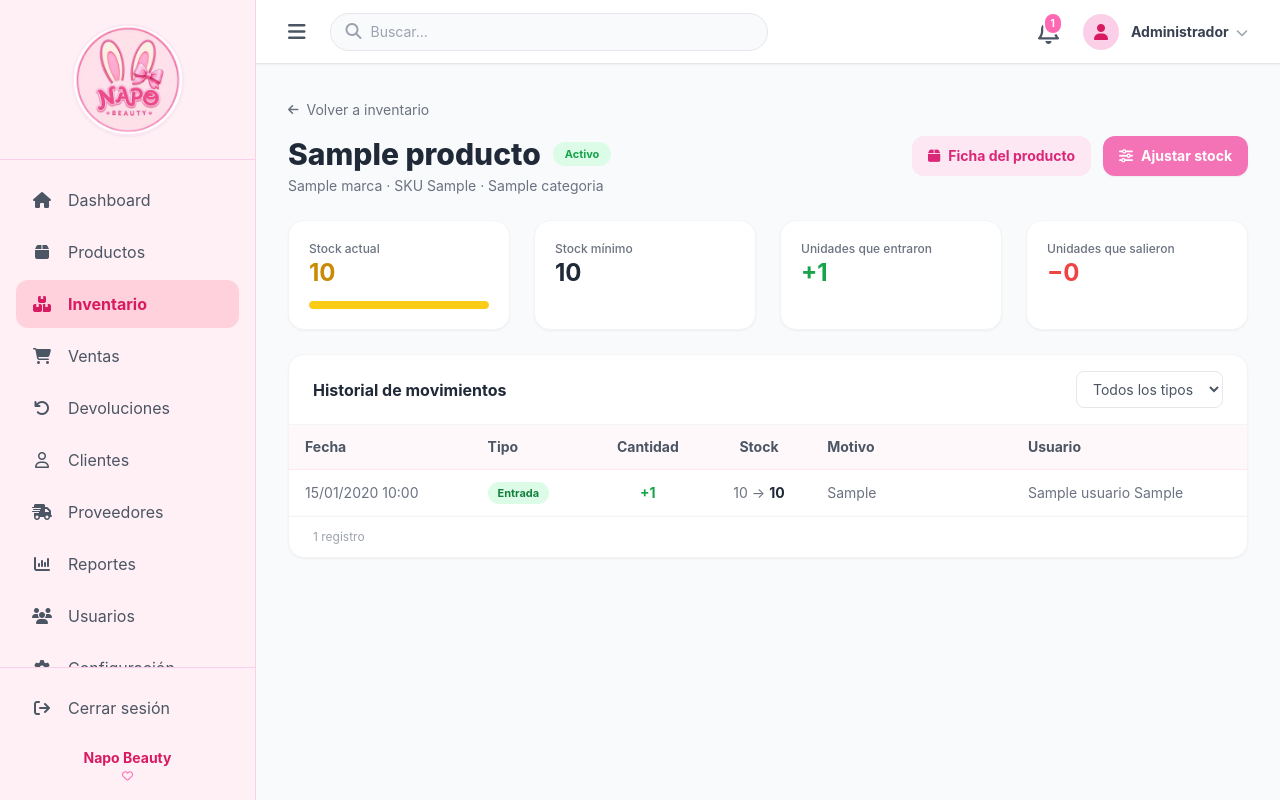
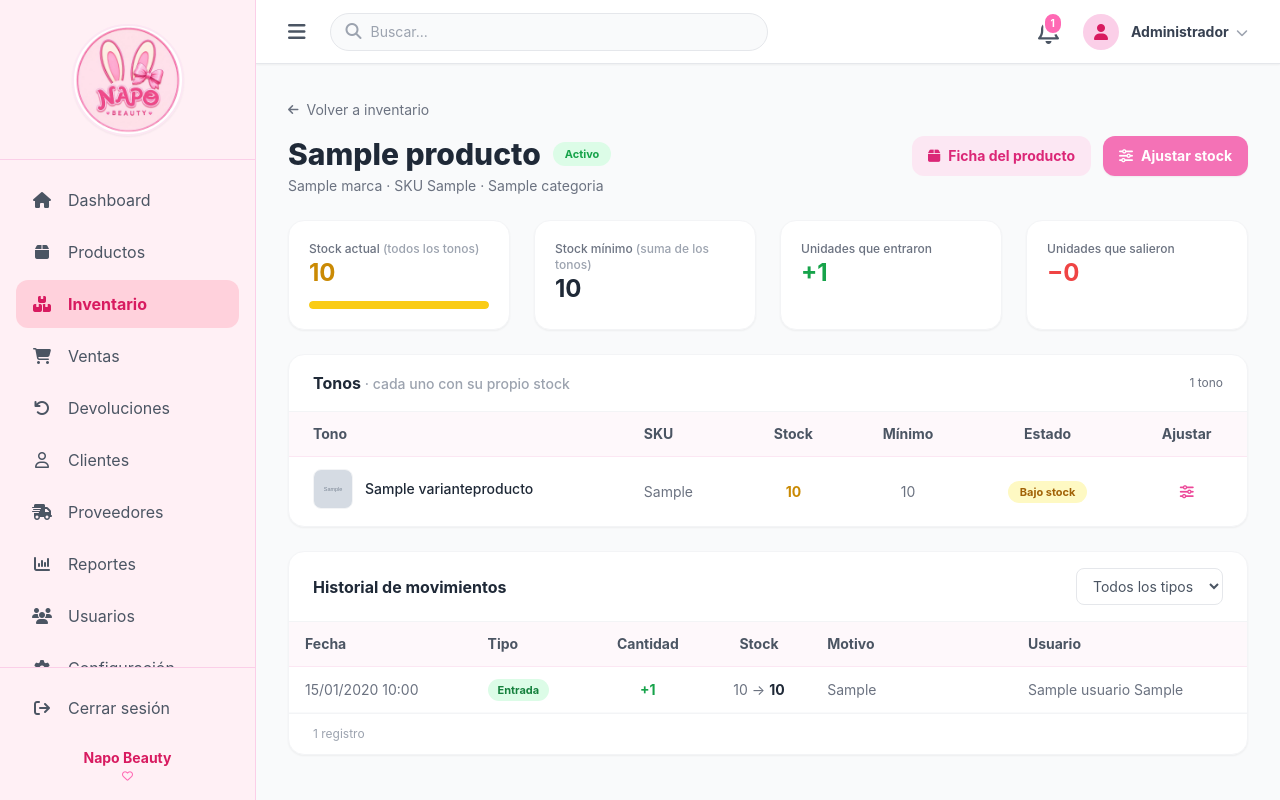
Before and after one commit to Vane8949/NapoBeauty, a Django app: page /inventario/1/ in a window 1280 px wide. Run offline with Django 5.2, Linux system fonts and the light colour scheme; tables that the repository leaves empty hold one stand-in row (values such as "Sample post"); grey boxes marked "Sample" are stand-in pictures; some libraries are stand-ins or nearby versions.

Commit message:
Update detalle.html

```diff
--- a/templates/inventario/detalle.html
+++ b/templates/inventario/detalle.html
@@ -20,14 +20,14 @@
 
 <div class="grid grid-cols-2 md:grid-cols-4 gap-6 mb-6">
     <div class="bg-white p-5 rounded-2xl shadow-sm border border-gray-100">
-        <p class="text-xs text-gray-500 font-medium">Stock actual</p>
+        <p class="text-xs text-gray-500 font-medium">Stock actual{% if tonos %} <span class="text-gray-400">(todos los tonos)</span>{% endif %}</p>
         <h2 class="text-2xl font-bold {% if producto.stock_actual == 0 %}text-red-600{% elif producto.stock_bajo %}text-yellow-600{% else %}text-gray-800{% endif %}">{{ producto.stock_actual }}</h2>
         <div class="mt-3 h-2 rounded-full bg-gray-100 overflow-hidden" title="Lleno cuando el stock alcanza el mínimo">
             <div class="h-full rounded-full {% if producto.stock_bajo %}bg-yellow-400{% else %}bg-green-400{% endif %}" style="width: {{ producto.stock_actual|porcentaje:producto.stock_minimo }}%"></div>
         </div>
     </div>
     <div class="bg-white p-5 rounded-2xl shadow-sm border border-gray-100">
-        <p class="text-xs text-gray-500 font-medium">Stock mínimo</p>
+        <p class="text-xs text-gray-500 font-medium">Stock mínimo{% if tonos %} <span class="text-gray-400">(suma de los tonos)</span>{% endif %}</p>
         <h2 class="text-2xl font-bold text-gray-800">{{ producto.stock_minimo }}</h2>
     </div>
     <div class="bg-white p-5 rounded-2xl shadow-sm border border-gray-100">
@@ -39,6 +39,8 @@
         <h2 class="text-2xl font-bold text-red-500">−{{ salidas }}</h2>
     </div>
 </div>
+
+{% include 'componentes/tabla_tonos.html' %}
 
 <div class="bg-white rounded-2xl shadow-sm border border-gray-100 overflow-hidden">
     <form method="get" class="px-6 py-4 flex flex-wrap justify-between items-center gap-3 border-b border-gray-100">
```
